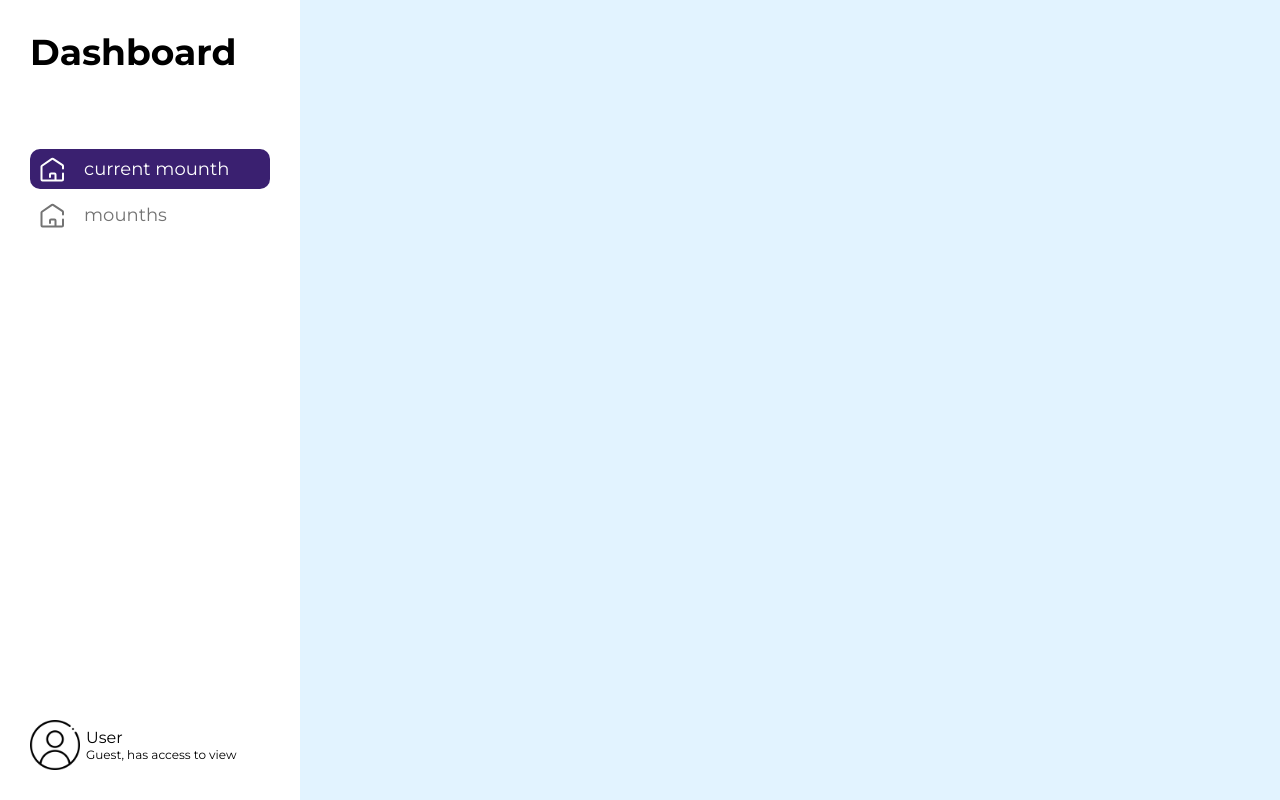
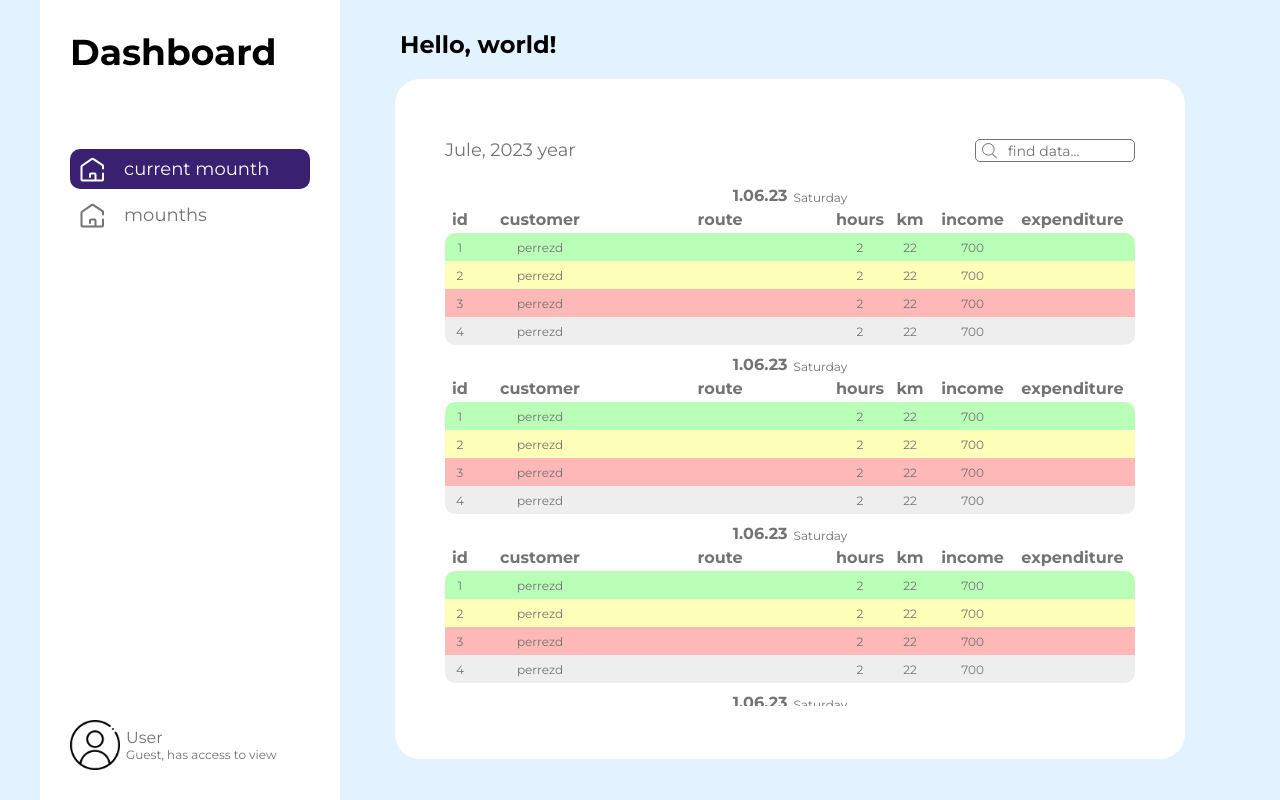
Before and after one commit to alexey-sevastynov/table-for-the-driver, a React (Vite) app: page / in a window 1280 px wide. Built offline with nearby package versions, Linux system fonts and the light colour scheme.

Commit message:
added home page

```diff
--- a/src/App.tsx
+++ b/src/App.tsx
@@ -2,7 +2,7 @@ import { Route, Routes } from "react-router-dom";
 
 import { ROUTES } from "./constants";
 
-import Home from "./pages/Home";
+import Home from "./pages/home/Home";
 
 function App() {
   return (
--- /dev/null
+++ b/src/componets/Data/Data.tsx
@@ -0,0 +1,56 @@
+import React from "react";
+
+import * as S from "./styles";
+import { tableHadeNames } from "../../constants";
+
+interface IDataProps {
+  id: number;
+  customer: string;
+  route?: string;
+  hours: number;
+  km: number;
+  income?: number;
+  expenditure?: number;
+  status: number;
+  amountWorks: number;
+}
+
+const Data: React.FC<IDataProps> = ({
+  id,
+  customer,
+  route,
+  hours,
+  km,
+  income,
+  expenditure,
+  status,
+  amountWorks,
+}) => {
+  return (
+    <S.Root tabIndex={status} results={amountWorks} inlist={id}>
+      <div className="id">
+        <h5>{id}</h5>
+      </div>
+      <div className="customer">
+        <h5>{customer}</h5>
+      </div>
+      <div className="route">
+        <h5>{route}</h5>
+      </div>
+      <div className="hours">
+        <h5>{hours}</h5>
+      </div>
+      <div className="km">
+        <h5>{km}</h5>
+      </div>
+      <div className="income">
+        <h5>{income}</h5>
+      </div>
+      <div className="expenditure">
+        <h5>{expenditure}</h5>
+      </div>
+    </S.Root>
+  );
+};
+
+export default Data;
--- /dev/null
+++ b/src/componets/Data/styles.ts
@@ -0,0 +1,56 @@
+import styled, { css } from "styled-components";
+
+export const Root = styled.div`
+  ${({ theme }) => css`
+    height: 28px;
+    display: flex;
+
+    background-color: ${(props) =>
+      props.tabIndex === 1 ? theme.colors.paid : null};
+    background-color: ${(props) =>
+      props.tabIndex === 2 ? theme.colors.uknown : null};
+    background-color: ${(props) =>
+      props.tabIndex === 3 ? theme.colors.debt : null};
+    background-color: ${(props) =>
+      props.tabIndex === 4 ? theme.colors.other : null};
+
+    border-radius: ${(props) =>
+      props.tabIndex === 1 ? "10px 10px 0px 0px" : null};
+    border-radius: ${(props) =>
+      props.results === props.inlist ? "0px 0px 10px 10px" : null};
+
+    /* & .id,
+    .customer,
+    .route,
+    .hours,
+    .km,
+    .income,
+    .expenditure {
+      display: flex;
+      justify-content: center;
+      align-items: center;
+    }
+
+    & .id {
+      width: 30px;
+    }
+    & .customer {
+      width: 130px;
+    }
+    & .route {
+      width: 250px;
+    }
+    & .hours {
+      width: 50px;
+    }
+    & .km {
+      width: 50px;
+    }
+    & .income {
+      width: 75px;
+    }
+    & .expenditure {
+      width: 105px;
+    } */
+  `}
+`;
--- /dev/null
+++ b/src/componets/item-main/ItemMain.tsx
@@ -0,0 +1,85 @@
+import React from "react";
+
+import * as S from "./styles";
+import { tableHadeNames } from "../../constants";
+import Data from "../Data/Data";
+
+const array = [
+  {
+    id: 1,
+    customer: "perrezd",
+    route: "",
+    hours: 2,
+    km: 22,
+    income: 700,
+    status: 1,
+  },
+  {
+    id: 2,
+    customer: "perrezd",
+    route: "",
+    hours: 2,
+    km: 22,
+    income: 700,
+    status: 2,
+  },
+  {
+    id: 3,
+    customer: "perrezd",
+    route: "",
+    hours: 2,
+    km: 22,
+    income: 700,
+    status: 3,
+  },
+  {
+    id: 4,
+    customer: "perrezd",
+    route: "",
+    hours: 2,
+    km: 22,
+    income: 700,
+    status: 4,
+  },
+];
+
+interface IItemMainProps {}
+
+const ItemMain: React.FC<IItemMainProps> = () => {
+  return (
+    <S.Root>
+      <S.Header>
+        <h4>1.06.23</h4>
+        <h5>Saturday</h5>
+      </S.Header>
+
+      <S.TableHead>
+        {tableHadeNames.map((name) => (
+          <div key={name} className={name}>
+            <h4>{name}</h4>
+          </div>
+        ))}
+      </S.TableHead>
+
+      {array.map((item) => {
+        const amountWorks = array.length;
+
+        return (
+          <Data
+            key={item.id}
+            id={item.id}
+            customer={item.customer}
+            route={item.route}
+            hours={item.hours}
+            km={item.km}
+            income={item.income}
+            status={item.status}
+            amountWorks={amountWorks}
+          />
+        );
+      })}
+    </S.Root>
+  );
+};
+
+export default ItemMain;
--- /dev/null
+++ b/src/componets/item-main/styles.ts
@@ -0,0 +1,66 @@
+import styled, { css } from "styled-components";
+
+export const Root = styled.div`
+  ${({ theme }) => css`
+    width: 100%;
+
+    margin-bottom: 10px;
+
+    & .id,
+    .customer,
+    .route,
+    .hours,
+    .km,
+    .income,
+    .expenditure {
+      display: flex;
+      justify-content: center;
+      align-items: center;
+
+      & h4 {
+        font-weight: 700;
+      }
+    }
+
+    & .id {
+      width: 30px;
+    }
+    & .customer {
+      width: 130px;
+    }
+    & .route {
+      width: 230px;
+    }
+    & .hours {
+      width: 50px;
+    }
+    & .km {
+      width: 50px;
+    }
+    & .income {
+      width: 75px;
+    }
+    & .expenditure {
+      width: 125px;
+    }
+  `}
+`;
+
+export const Header = styled.div`
+  ${({ theme }) => css`
+    display: flex;
+    justify-content: center;
+    align-items: flex-end;
+
+    & h4 {
+      font-weight: 700;
+      padding-right: 6px;
+    }
+  `}
+`;
+export const TableHead = styled.div`
+  ${({ theme }) => css`
+    height: 28px;
+    display: flex;
+  `}
+`;
--- a/src/componets/side-panel/styles.ts
+++ b/src/componets/side-panel/styles.ts
@@ -6,7 +6,6 @@ export const Root = styled.aside`
 
     background-color: ${theme.colors.white};
     width: 300px;
-    height: 100%;
 
     padding: 30px 0px 0px 30px;
 
--- a/src/constants.ts
+++ b/src/constants.ts
@@ -9,6 +9,16 @@ export const buttonLinkList = [
   },
 ];
 
+export const tableHadeNames = [
+  "id",
+  "customer",
+  "route",
+  "hours",
+  "km",
+  "income",
+  "expenditure",
+];
+
 export const ROUTES = {
   HOME: "/",
 };
--- a/src/pages/Home.tsx
+++ /dev/null
@@ -1,14 +0,0 @@
-import React from "react";
-import SidePanel from "../componets/side-panel/SidePanel";
-
-interface IHomeProps {}
-
-const Home: React.FC<IHomeProps> = () => {
-  return (
-    <>
-      <SidePanel />
-    </>
-  );
-};
-
-export default Home;
--- /dev/null
+++ b/src/pages/home/Home.tsx
@@ -0,0 +1,36 @@
+import React from "react";
+import * as S from "./styles";
+
+import SidePanel from "../../componets/side-panel/SidePanel";
+import { Icon } from "../../componets/Icon";
+import ItemMain from "../../componets/item-main/ItemMain";
+
+interface IHomeProps {}
+
+const Home: React.FC<IHomeProps> = () => {
+  return (
+    <S.Root>
+      <SidePanel />
+      <div className="colum_2">
+        <h2>Hello, world!</h2>
+        <main>
+          <div className="header">
+            <h3>Jule, 2023 year</h3>
+            <div className="header__input">
+              <input type="text" placeholder="find data..." />
+              <Icon iconName="find" />
+            </div>
+          </div>
+          <div className="overflow">
+            <ItemMain />
+            <ItemMain />
+            <ItemMain />
+            <ItemMain />
+          </div>
+        </main>
+      </div>
+    </S.Root>
+  );
+};
+
+export default Home;
--- /dev/null
+++ b/src/pages/home/styles.ts
@@ -0,0 +1,61 @@
+import styled, { css } from "styled-components";
+
+export const Root = styled.aside`
+  ${({ theme }) => css`
+    display: flex;
+
+    height: 100%;
+
+    & .colum_2 {
+      width: calc(100% - 300px);
+
+      & h2 {
+        padding: 30px 0px 20px 60px;
+      }
+
+      & main {
+        margin: 0 auto;
+        padding: 60px 50px 20px 50px;
+
+        background-color: ${theme.colors.white};
+        border-radius: 25px;
+        max-width: 790px;
+        height: calc(100vh - 120px);
+
+        & .overflow {
+          height: calc(100% - 80px);
+          overflow: scroll;
+        }
+
+        & .overflow::-webkit-scrollbar {
+          width: 0;
+          height: 0;
+        }
+
+        & .header {
+          display: flex;
+          justify-content: space-between;
+
+          &__input {
+            position: relative;
+            margin-bottom: 24px;
+
+            & input {
+              padding: 0px 5px 0px 32px;
+              width: 160px;
+              height: 23px;
+            }
+
+            & svg {
+              position: absolute;
+              left: 7px;
+
+              top: 50%;
+              transform: translateY(-50%);
+            }
+          }
+        }
+      }
+    }
+  `}
+`;
--- a/src/styles/resets.ts
+++ b/src/styles/resets.ts
@@ -11,9 +11,24 @@ body {
 }
 
 .wrapper{
-    max-width: 1440px;
+    max-width: 1200px;
     height: 100vh;
     margin: 0 auto;
+}
+
+input {
+        font-family:'Montserrat', sans-serif;
+
+     border: 1px solid ${(props) => props.theme.colors.grey};
+     border-radius: 5px;
+
+     color: ${(props) => props.theme.colors.grey};
+     font-size: 14px;
+
+       &::placeholder {
+            font-family:'Montserrat', sans-serif;
+            color: ${(props) => props.theme.colors.grey};
+        }
 }
 
 a {
@@ -26,6 +41,11 @@ a {
 h1, h2, h3, h4, h5 {
     margin: 0;
     font-weight: 400;
+
+}
+
+h3, h4, h5{
+    color: ${(props) => props.theme.colors.grey};
 }
 
 h1 {
@@ -34,6 +54,7 @@ h1 {
 }
 h2 {
     font-size: 24px;
+    font-weight: 700;
 }
 h3 {
     font-size: 18px;
--- a/src/styles/theme.ts
+++ b/src/styles/theme.ts
@@ -3,5 +3,10 @@ export default {
     violet: "#3A2070",
     white: "#FFFFFF",
     grey: "#737373",
+
+    paid: "#BAFFB8",
+    uknown: "#FEFFB8",
+    debt: "#FFB8B8",
+    other: "#EEEEEE",
   },
 };
```
Also changed, not shown: src/assets/svg/find.svg (added).
